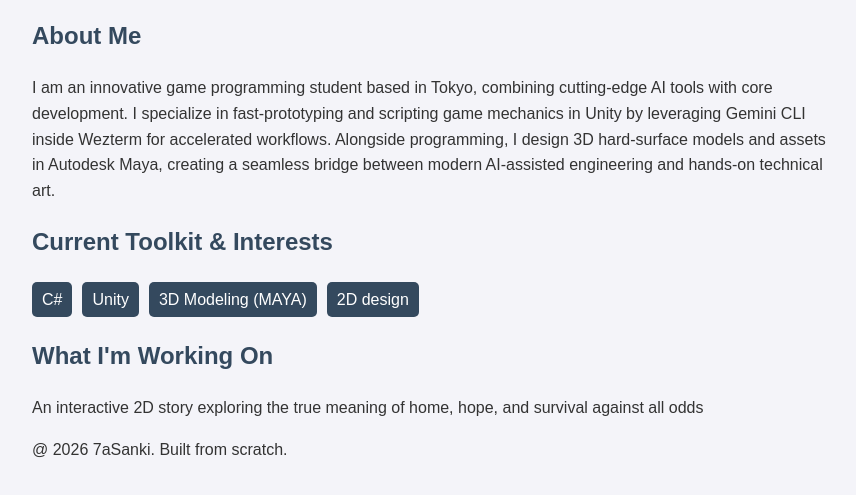
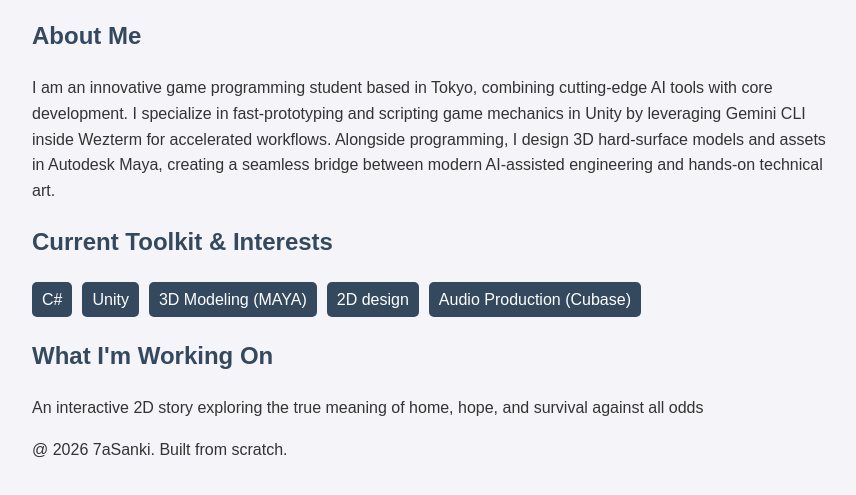
Before and after one commit to 7aSanki/Self-Introduction, a plain HTML site: page index.html in a window 1280 px wide. Shown: the part 141-636 px from the top of the page, without its empty margins (208-1064 px from the left). Drawn offline with Linux system fonts and the light colour scheme.

Commit message:
Update index.html

```diff
--- a/index.html
+++ b/index.html
@@ -39,6 +39,7 @@
                 <li>Unity</li>
                 <li>3D Modeling (MAYA)</li>
                 <li>2D design</li>
+                <li>Audio Production (Cubase)</li>
             </ul>
         </section>
 
```
